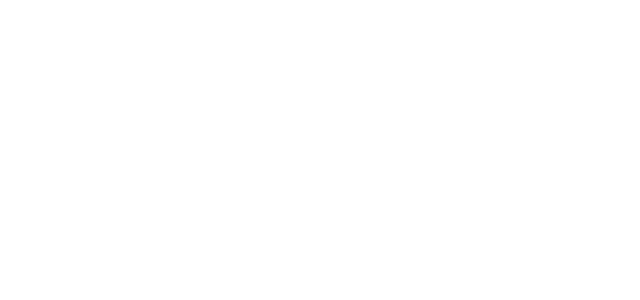
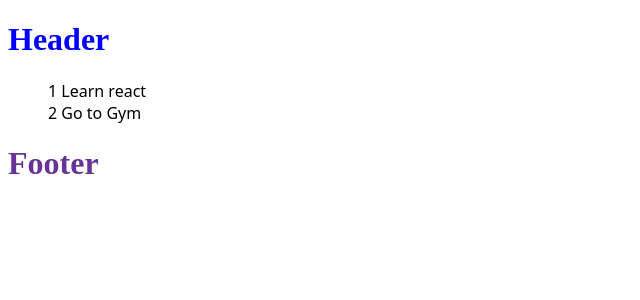
Before and after one commit to faizan542/react-practice, a React (Create React App) app: page / in a window 1280 px wide. Shown: the top 300 px of the page, without its empty margins (0-640 px from the left). Built offline with nearby package versions, Linux system fonts and the light colour scheme.

Commit message:
App Js file

```diff
--- a/src/App.js
+++ b/src/App.js
@@ -1,10 +1,39 @@
+import React, { Component } from 'react'
+import './App.css'
 
-function App() {
-  return (
-    <div>
-
-    </div>
-  );
+ class Header extends Component {
+  render() {
+    return (
+      <div className='header'>
+        <h1>Header</h1>
+        </div>
+    )
+  }
 }
 
-export default App;
+class Footer extends Component{
+  render(){
+    return(
+      <div className='footer'>
+        <h1>Footer</h1>
+        </div>
+    )
+  }
+}
+
+export default class App extends Component {
+  render() {
+    let todos = [{ text: "Learn react" }, { text: "Go to Gym" }]
+    return (
+      <div>
+        <Header />
+        <ul className='todos'>
+          {todos.map((item, index) => {
+            return <li key={index}>{`${index + 1}  ${item.text}`}</li>
+          })}
+        </ul>
+        <Footer />
+      </div>
+    )
+  }
+}
```
